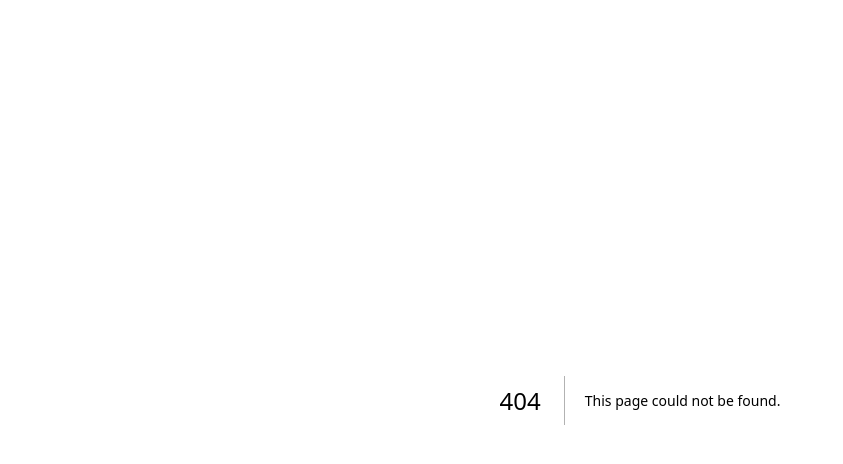
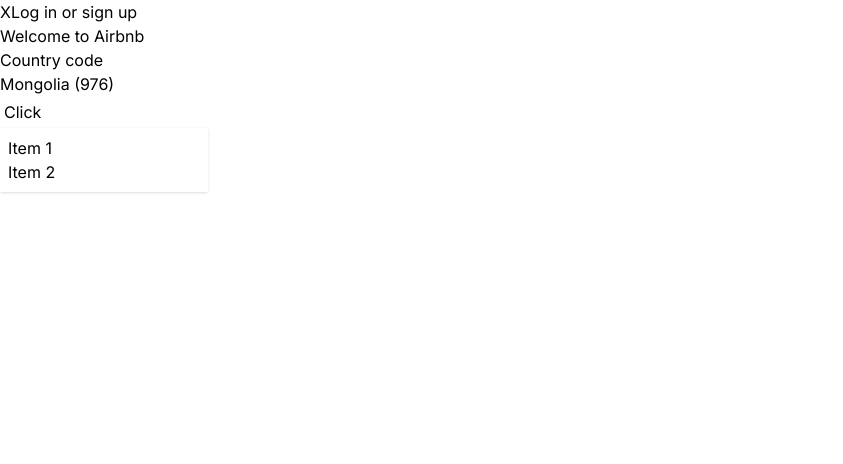
Before and after one commit to 23L-PM7/team7-final-project, a Next.js app in the folder ui/: page /signup in a window 1280 px wide. Before the commit this address had no page. Shown: the top 464 px of the page, without its empty margins (0-843 px from the left). Built offline with nearby package versions, Linux system fonts and the light colour scheme.

Commit message:
fixed folders

```diff
--- a/ui/src/app/components/signup/page.tsx
+++ /dev/null
@@ -1,3 +0,0 @@
-export default function signUp() {
-  return <div>sign-up</div>;
-}
--- /dev/null
+++ b/ui/src/app/signup/page.tsx
@@ -0,0 +1,35 @@
+export default function signUp() {
+  return (
+    <div className="flex flex-col">
+      <div className="flex">
+        <button>X</button>
+        <h1>Log in or sign up</h1>
+      </div>
+      <div>
+        <h1>Welcome to Airbnb</h1>
+      </div>
+      <div>
+        <div>
+          <p>Country code</p>
+          <p>Mongolia (976)</p>
+        </div>
+        <div className="dropdown dropdown-right dropdown-end">
+          <div tabIndex={0} role="button" className="btn m-1">
+            Click
+          </div>
+          <ul
+            tabIndex={0}
+            className="dropdown-content z-[1] menu p-2 shadow bg-base-100 rounded-box w-52"
+          >
+            <li>
+              <a>Item 1</a>
+            </li>
+            <li>
+              <a>Item 2</a>
+            </li>
+          </ul>
+        </div>
+      </div>
+    </div>
+  );
+}
```
Also changed, not shown: ui/package.json (+5 -4 lines), ui/src/app/login/page.tsx (renamed from ui/src/app/components/login/page.tsx), 2 other files (tests, documents, lock files or other folders).
